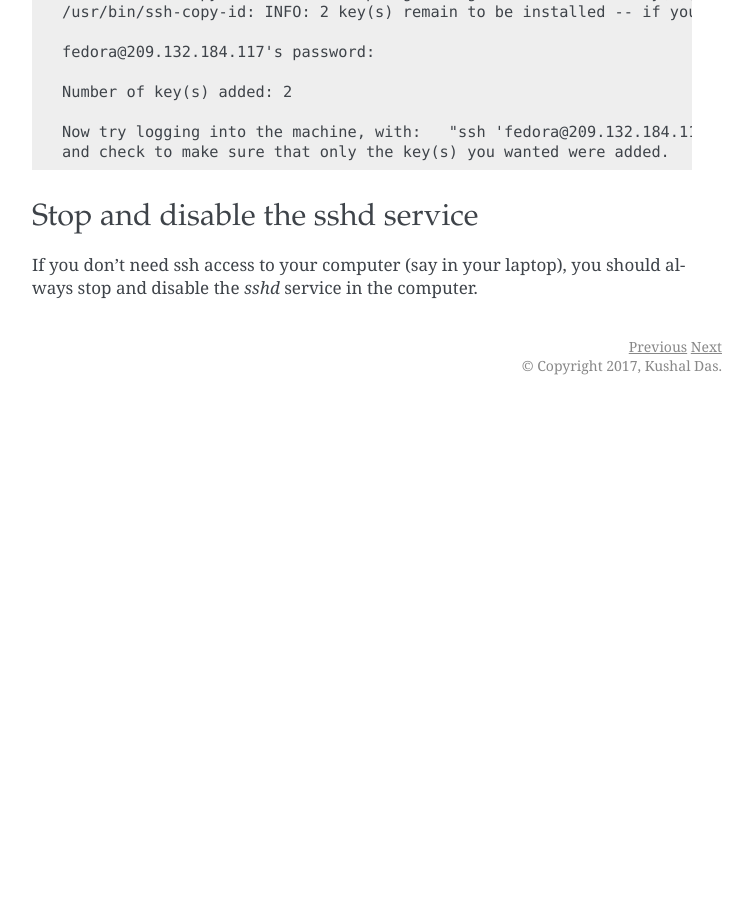
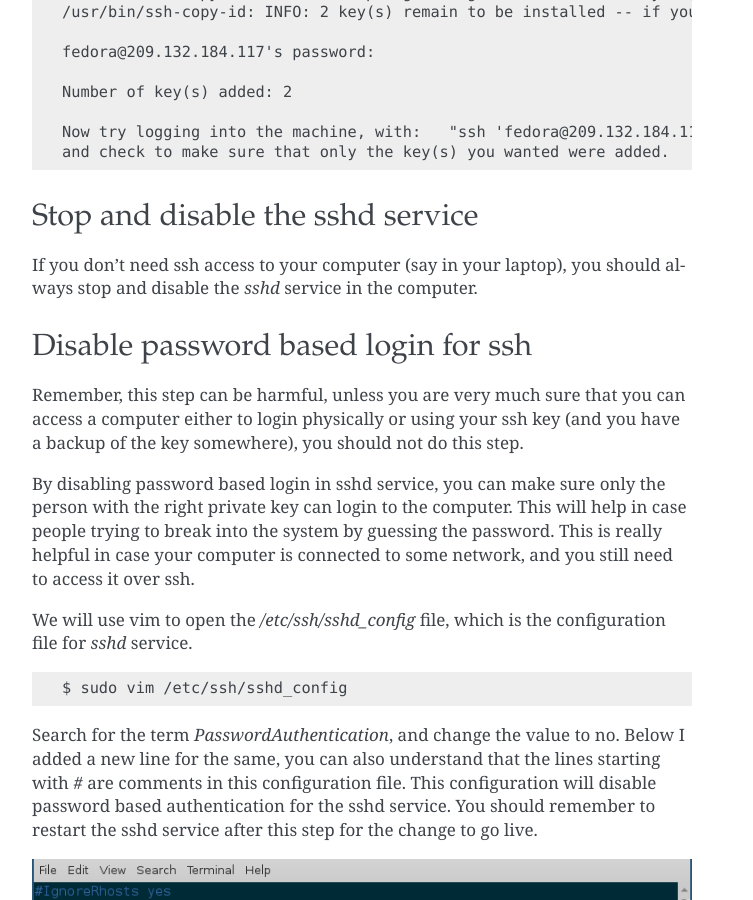
Before and after one commit to kushaldas/lym, a Sphinx documentation site: the page built from docs/networking.md, in a window 1280 px wide and 900 px high, scrolled down 4171 px. Shown: the whole window, without its empty margins (388-1141 px from the left). Built offline with Sphinx 7.4.7, drawn with Linux system fonts in a browser that asks for light colours; a script that is not in the unit is left out; before the commit the page ends 4576 px from its top, so only the background shows below that; some of the changed text lies outside the part shown.

Commit message:
Disable password based auth for ssh

````diff
--- a/docs/networking.md
+++ b/docs/networking.md
@@ -196,3 +196,19 @@ and check to make sure that only the key(s) you wanted were added.
 ### Stop and disable the sshd service
 
 If you don't need ssh access to your computer (say in your laptop), you should always stop and disable the *sshd* service in the computer.
+
+### Disable password based login for ssh
+
+Remember, this step can be harmful, unless you are very much sure that you can access a computer either to login physically or using your ssh key (and you have a backup of the key somewhere), you should not do this step.
+
+By disabling password based login in sshd service, you can make sure only the person with the right private key can login to the computer. This will help in case people trying to break into the system by guessing the password. This is really helpful in case your computer is connected to some network, and you still need to access it over ssh.
+
+We will use vim to open the */etc/ssh/sshd_config* file, which is the configuration file for *sshd* service.
+
+```
+$ sudo vim /etc/ssh/sshd_config
+```
+
+Search for the term *PasswordAuthentication*, and change the value to no. Below I added a new line for the same, you can also understand that the lines starting with *#* are comments in this configuration file. This configuration will disable password based authentication for the sshd service. You should remember to restart the sshd service after this step for the change to go live.
+
+![](/img/passwordauthno.png)
````
Also changed, not shown: docs/img/passwordauthno.png (added).
